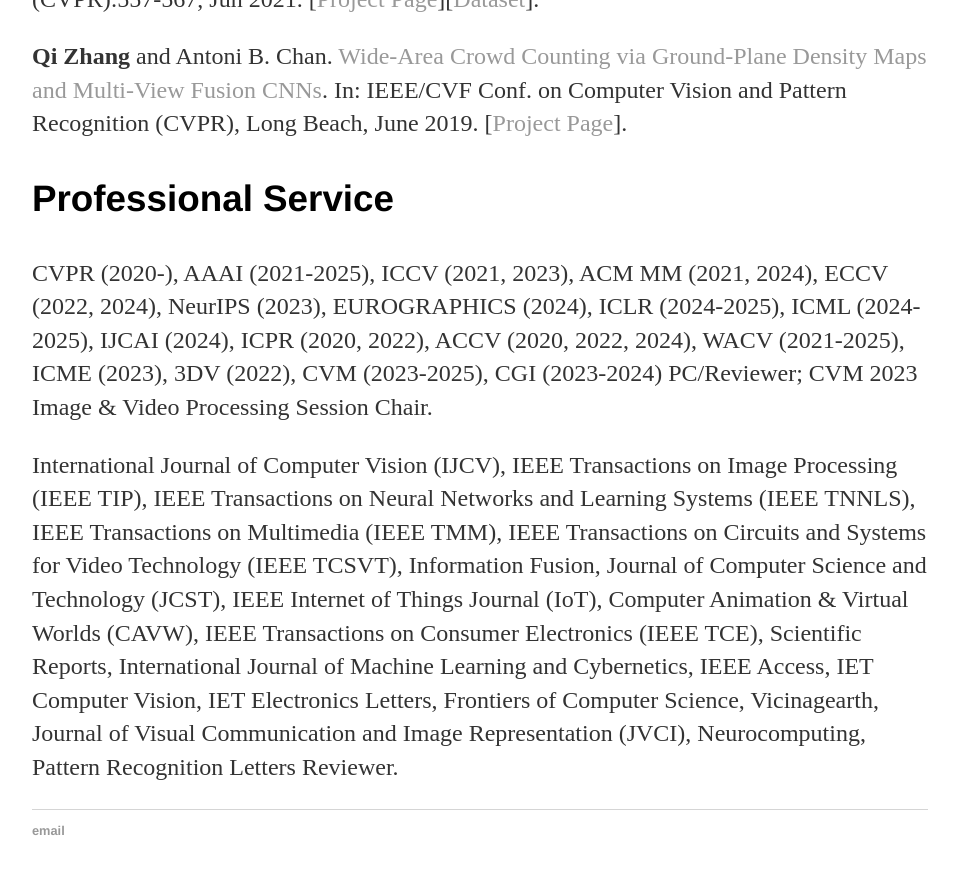
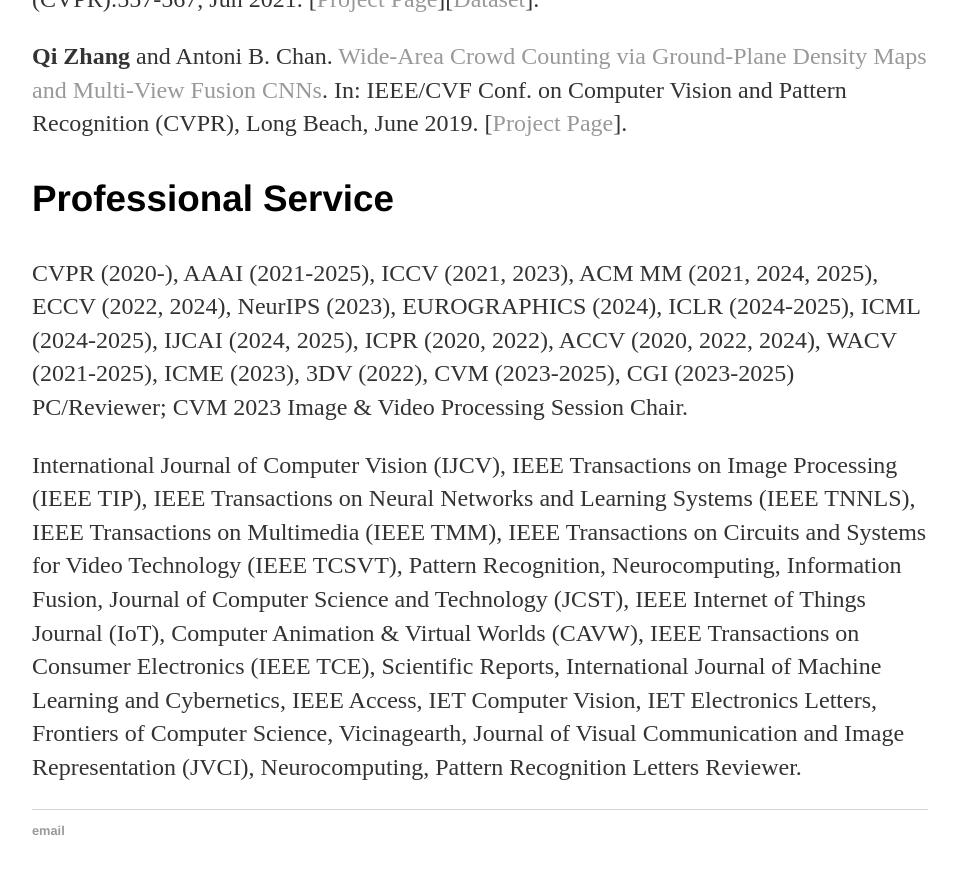
Before and after one commit to zqyq/zqyq.github.io, a Jekyll site: the page built from index.html, in a window 1280 px wide and 900 px high, scrolled down 1470 px. Shown: the top 874 px of the window, without its empty margins (160-1117 px from the left). Built offline with Jekyll 4.4.1, drawn with Linux system fonts in a browser that asks for light colours.

Commit message:
Update index.html

```diff
--- a/index.html
+++ b/index.html
@@ -66,14 +66,14 @@
 
 			<h3>Professional Service</h3>
 
- 			<p> CVPR (2020-), AAAI (2021-2025), ICCV (2021, 2023), ACM MM (2021, 2024),  ECCV (2022, 2024), NeurIPS (2023), EUROGRAPHICS (2024), ICLR (2024-2025), ICML (2024-2025), IJCAI (2024),
-			ICPR (2020, 2022), ACCV (2020, 2022, 2024), WACV (2021-2025), ICME (2023), 3DV (2022), CVM (2023-2025), CGI (2023-2024) PC/Reviewer; CVM 2023 Image & Video Processing Session Chair.<p>
+ 			<p> CVPR (2020-), AAAI (2021-2025), ICCV (2021, 2023), ACM MM (2021, 2024, 2025),  ECCV (2022, 2024), NeurIPS (2023), EUROGRAPHICS (2024), ICLR (2024-2025), ICML (2024-2025), IJCAI (2024, 2025),
+			ICPR (2020, 2022), ACCV (2020, 2022, 2024), WACV (2021-2025), ICME (2023), 3DV (2022), CVM (2023-2025), CGI (2023-2025) PC/Reviewer; CVM 2023 Image & Video Processing Session Chair.<p>
 
 			<p> International Journal of Computer Vision (IJCV), IEEE Transactions on Image Processing (IEEE TIP),
 			 IEEE Transactions on Neural Networks and Learning Systems (IEEE TNNLS),
 			 IEEE Transactions on Multimedia (IEEE TMM),
 			 IEEE Transactions on Circuits and Systems for Video Technology (IEEE TCSVT),
-			 Information Fusion, Journal of Computer Science and Technology (JCST), IEEE Internet of Things Journal (IoT), Computer Animation & Virtual Worlds (CAVW),
+			 Pattern Recognition, Neurocomputing, Information Fusion, Journal of Computer Science and Technology (JCST), IEEE Internet of Things Journal (IoT), Computer Animation & Virtual Worlds (CAVW),
 			 IEEE Transactions on Consumer Electronics (IEEE TCE), Scientific Reports, International Journal of Machine Learning and Cybernetics,
 			 IEEE Access, IET Computer Vision, IET Electronics Letters, Frontiers of Computer Science, Vicinagearth, Journal of Visual Communication and Image Representation (JVCI), Neurocomputing, Pattern Recognition Letters Reviewer. <p>
 		</div>
```
